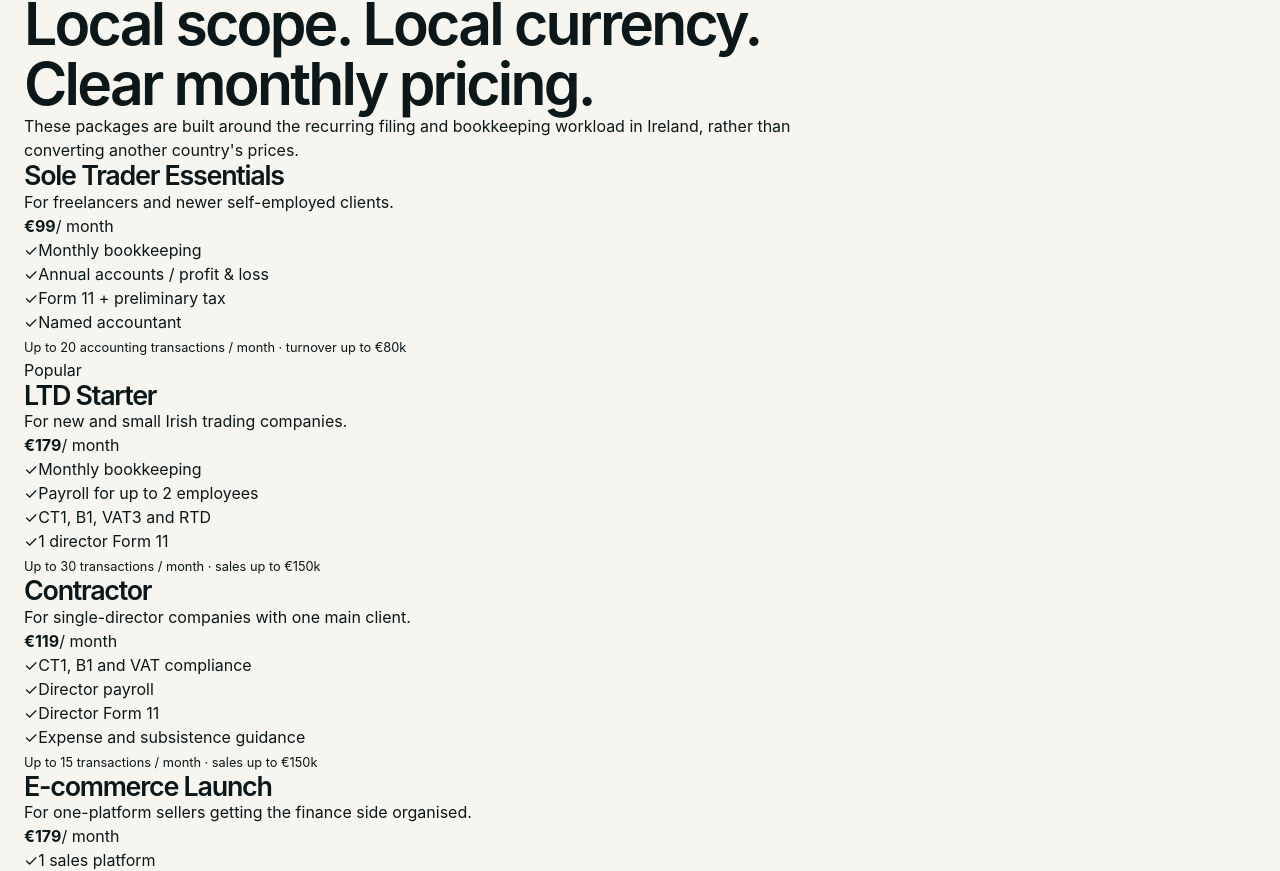
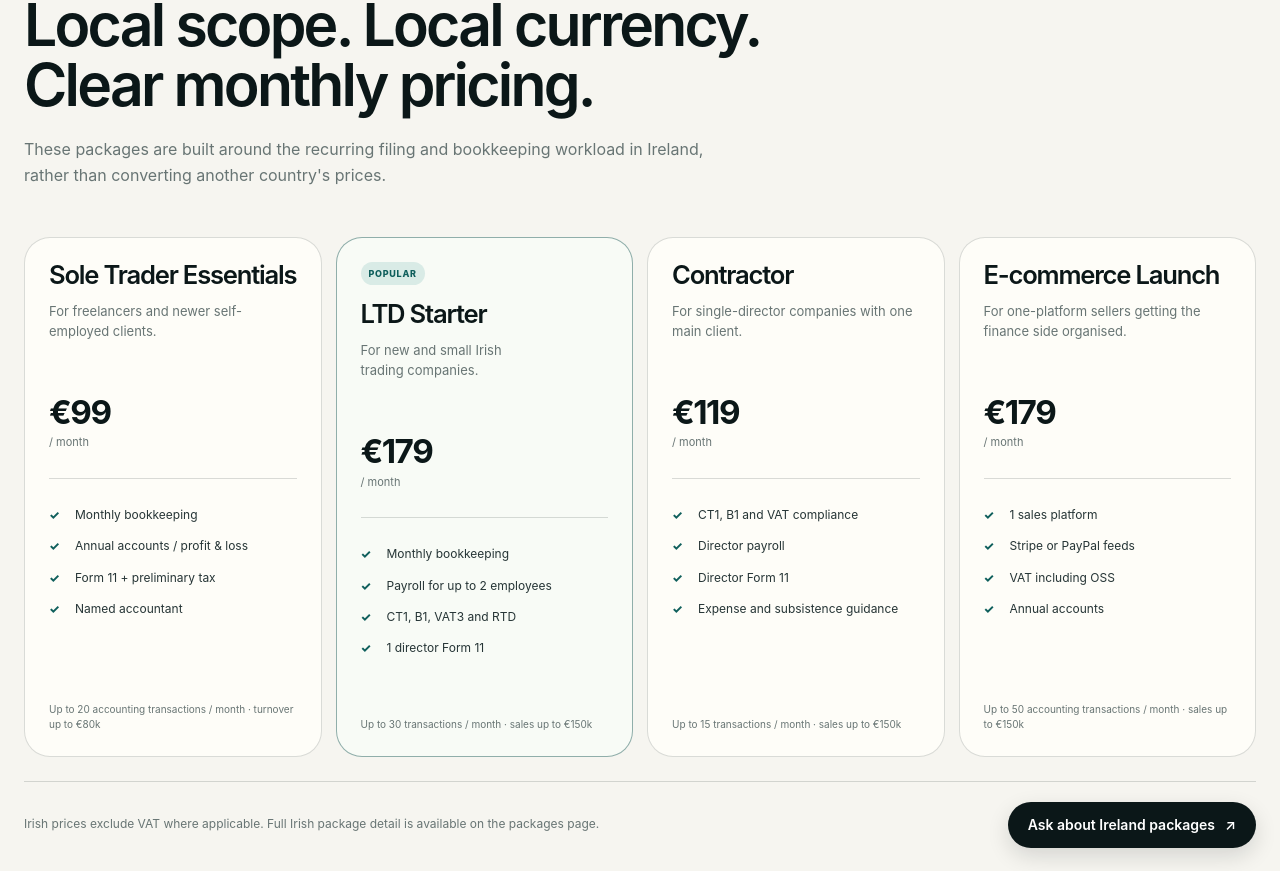
Before and after one commit to victoriashiel/Shiel-ltd, a Next.js app: page /ireland in a window 1280 px wide. Shown: the part 2192-3063 px from the top of the page. Built offline with nearby package versions, Linux system fonts and the light colour scheme; no server answers.

Commit message:
Style regional package pricing cards

```diff
--- a/app/[region]/region.module.css
+++ b/app/[region]/region.module.css
@@ -86,6 +86,134 @@
 .serviceCard li span {
   color: var(--teal);
   font-weight: 760;
+}
+
+
+.packagesSection {
+  border-top: 1px solid var(--line);
+}
+
+.sectionIntro {
+  max-width: 720px;
+  margin: 22px 0 0;
+  color: var(--muted);
+  font-size: 16px;
+  line-height: 1.6;
+}
+
+.packageGrid {
+  margin-top: 48px;
+  display: grid;
+  grid-template-columns: repeat(4, minmax(0, 1fr));
+  gap: 14px;
+}
+
+.packageCard {
+  position: relative;
+  min-height: 520px;
+  padding: 24px;
+  border: 1px solid var(--line);
+  border-radius: 26px;
+  background: color-mix(in srgb, var(--paper) 86%, transparent);
+  display: flex;
+  flex-direction: column;
+}
+
+.packagePopular {
+  border-color: color-mix(in srgb, var(--teal) 35%, var(--line));
+  background: color-mix(in srgb, var(--teal-pale) 18%, var(--paper));
+}
+
+.popularLabel {
+  width: max-content;
+  margin-bottom: 16px;
+  padding: 5px 8px;
+  border-radius: 999px;
+  background: var(--teal-pale);
+  color: var(--teal);
+  font-size: 9px;
+  font-weight: 760;
+  letter-spacing: .08em;
+  text-transform: uppercase;
+}
+
+.packageCard h3 {
+  font-size: clamp(1.45rem, 2vw, 1.95rem);
+}
+
+.packageCard > p {
+  min-height: 68px;
+  margin: 14px 0 0;
+  color: var(--muted);
+  font-size: 13px;
+  line-height: 1.52;
+}
+
+.packagePrice {
+  margin-top: 26px;
+  min-height: 82px;
+}
+
+.packagePrice strong {
+  display: block;
+  font-size: clamp(2rem, 2.6vw, 3rem);
+  line-height: 1;
+  letter-spacing: -.045em;
+}
+
+.packagePrice span {
+  display: block;
+  margin-top: 5px;
+  color: var(--muted);
+  font-size: 11px;
+}
+
+.packageCard ul {
+  list-style: none;
+  margin: 0;
+  padding: 20px 0 0;
+  border-top: 1px solid var(--line);
+}
+
+.packageCard li {
+  display: grid;
+  grid-template-columns: 17px 1fr;
+  gap: 9px;
+  padding: 7px 0;
+  color: var(--ink-soft);
+  font-size: 12px;
+  line-height: 1.45;
+}
+
+.packageCard li span {
+  color: var(--teal);
+  font-weight: 760;
+}
+
+.packageCard > small {
+  margin-top: auto;
+  padding-top: 20px;
+  color: var(--muted);
+  font-size: 10px;
+  line-height: 1.5;
+}
+
+.packageFooter {
+  margin-top: 24px;
+  padding-top: 20px;
+  border-top: 1px solid var(--line);
+  display: flex;
+  justify-content: space-between;
+  gap: 28px;
+  align-items: center;
+}
+
+.packageFooter p {
+  max-width: 760px;
+  margin: 0;
+  color: var(--muted);
+  font-size: 12px;
+  line-height: 1.55;
 }
 
 .complianceList {
@@ -197,6 +325,12 @@
   line-height: 1.58;
 }
 
+@media (max-width: 1100px) {
+  .packageGrid {
+    grid-template-columns: repeat(2, minmax(0, 1fr));
+  }
+}
+
 @media (max-width: 900px) {
   .serviceGrid,
   .faqSection {
@@ -218,8 +352,26 @@
     padding-bottom: 72px;
   }
 
-  .serviceGrid {
+  .serviceGrid,
+  .packageGrid {
     margin-top: 36px;
+  }
+
+  .packageGrid {
+    grid-template-columns: 1fr;
+  }
+
+  .packageCard {
+    min-height: 0;
+  }
+
+  .packageCard > p {
+    min-height: 0;
+  }
+
+  .packageFooter {
+    align-items: flex-start;
+    flex-direction: column;
   }
 
   .serviceCard {
```
